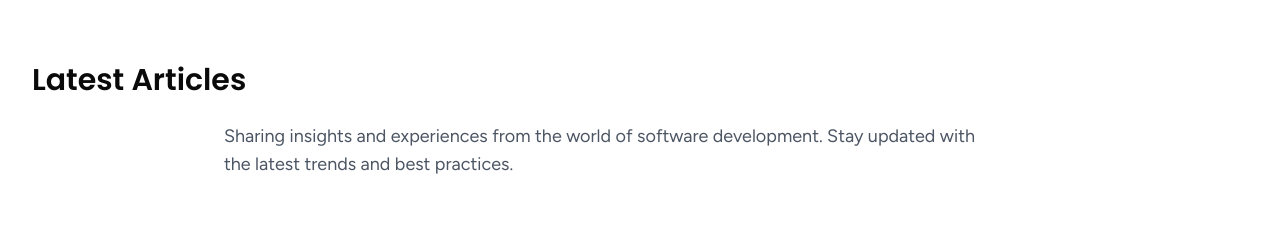
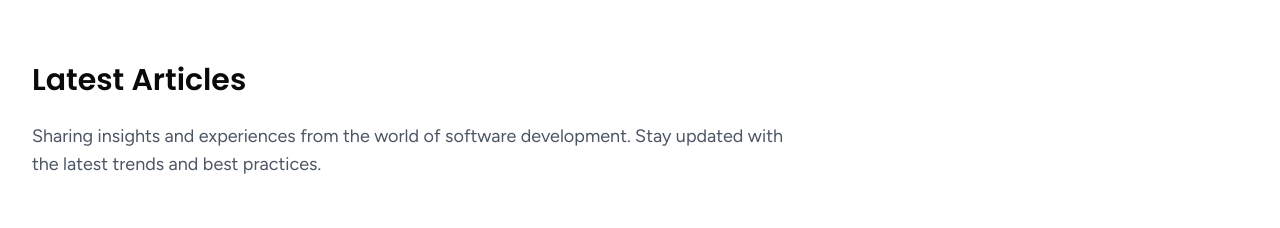
Before and after one commit to nomenklatur/dimaseka.dev, a Next.js app: page / in a window 1280 px wide. Shown: the part 3580-3808 px from the top of the page. Built offline with nearby package versions, Linux system fonts and the light colour scheme.

Commit message:
fix: text to display in left

```diff
--- a/src/components/custom/landing_page/Articles.tsx
+++ b/src/components/custom/landing_page/Articles.tsx
@@ -59,7 +59,7 @@
       <div className="max-w-6xl">
         <div className="text-start mb-16">
           <h2 className="text-lg md:text-3xl font-semibold leading-relaxed mb-6">Latest Articles</h2>
-          <p className="text-sm md:text-lg text-gray-600 max-w-3xl mx-auto leading-relaxed font-figtree">
+          <p className="text-sm md:text-lg text-gray-600 max-w-3xl leading-relaxed font-figtree">
             Sharing insights and experiences from the world of software development.
             Stay updated with the latest trends and best practices.
           </p>
```
